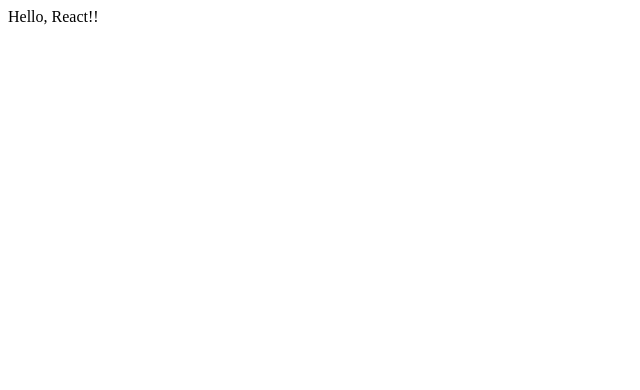
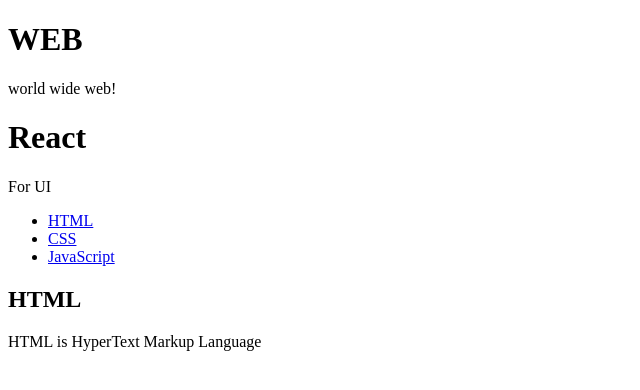
Before and after one commit to jueunhong/opentutorials_React, a React (Create React App) app in the folder react-app/: page / in a window 1280 px wide. Shown: the top 390 px of the page, without its empty margins (0-640 px from the left). Built offline with nearby package versions, Linux system fonts and the light colour scheme.

Commit message:
컴포넌트 만들기

```diff
--- a/react-app/src/App.js
+++ b/react-app/src/App.js
@@ -1,12 +1,31 @@
-import logo from './logo.svg';
+import React, { Component } from 'react';
 import './App.css';
+import TOC from './components/TOC';
+import Content from './components/Content';
+import Subject from './components/Subject';
 
-function App() {
-  return (
-    <div className="App">
-      Hello, React!!
-    </div>
-  );
+
+
+class App extends Component {
+  render() {
+    return (
+      <div className="App">
+        <Subject title="WEB" sub="world wide web!"></Subject>
+        <Subject title="React" sub="For UI"></Subject>
+        <TOC></TOC>
+        <Content title="HTML" desc="HTML is HyperText Markup Language"></Content>
+      </div>
+    );
+  }
 }
 
+
+// function App() {
+//   return (
+//     <div className="App">
+//       Hello, React!!
+//     </div>
+//   );
+// }
+
 export default App;
--- /dev/null
+++ b/react-app/src/components/Content.js
@@ -0,0 +1,15 @@
+import React, { Component } from 'react';
+
+//article
+class Content extends Component {
+    render() {
+      return (
+        <article>
+              <h2>{this.props.title}</h2>
+              {this.props.desc}
+        </article>
+      );
+    }
+  }
+
+  export default Content;
--- /dev/null
+++ b/react-app/src/components/Subject.js
@@ -0,0 +1,17 @@
+import React, { Component } from 'react';
+
+//header
+// Subject라는 class를 만들겠다. class 첫 글자 대문자
+class Subject extends Component {
+    render() {
+      return (
+        // 컴포넌트는 반드시 하나의 최상의 태그만 사용해야한다.
+        <header>
+          <h1>{this.props.title}</h1>
+          {this.props.sub}
+        </header>
+      );
+    }
+  }
+
+  export default Subject;
--- /dev/null
+++ b/react-app/src/components/TOC.js
@@ -0,0 +1,19 @@
+import React, { Component } from 'react';
+
+//nav
+//TOC: Table Of Contents (목차)
+class TOC extends Component {
+    render() {
+      return (
+        <nav>
+              <ul>
+                  <li><a href="1.html">HTML</a></li>
+                  <li><a href="2.html">CSS</a></li>
+                  <li><a href="3.html">JavaScript</a></li>
+              </ul>
+          </nav>
+      );
+    }
+  }
+
+  export default TOC;
```
Also changed, not shown: react-app/public/pure.html (added, +23 -0 lines), 1 other file (tests, documents, lock files or other folders).
